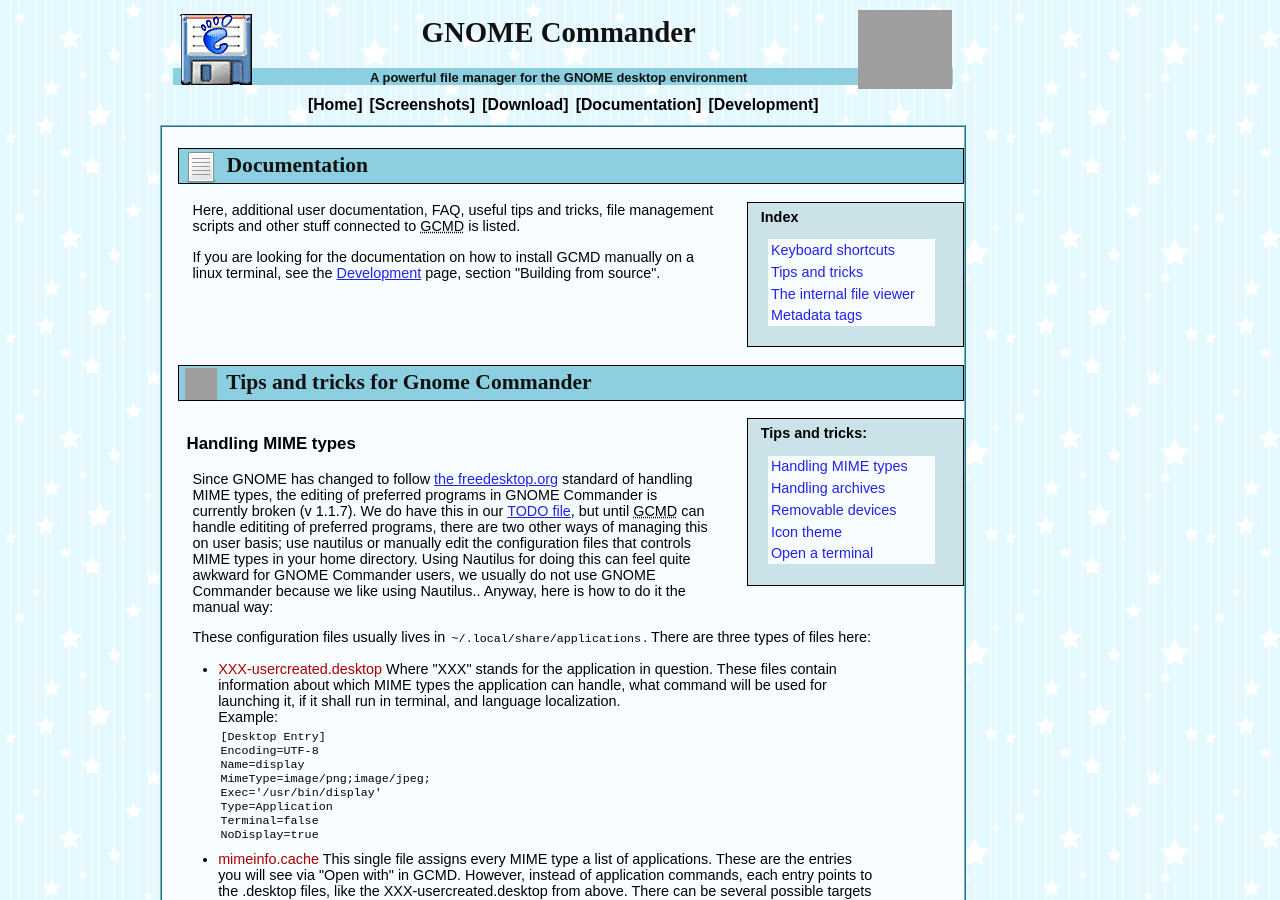
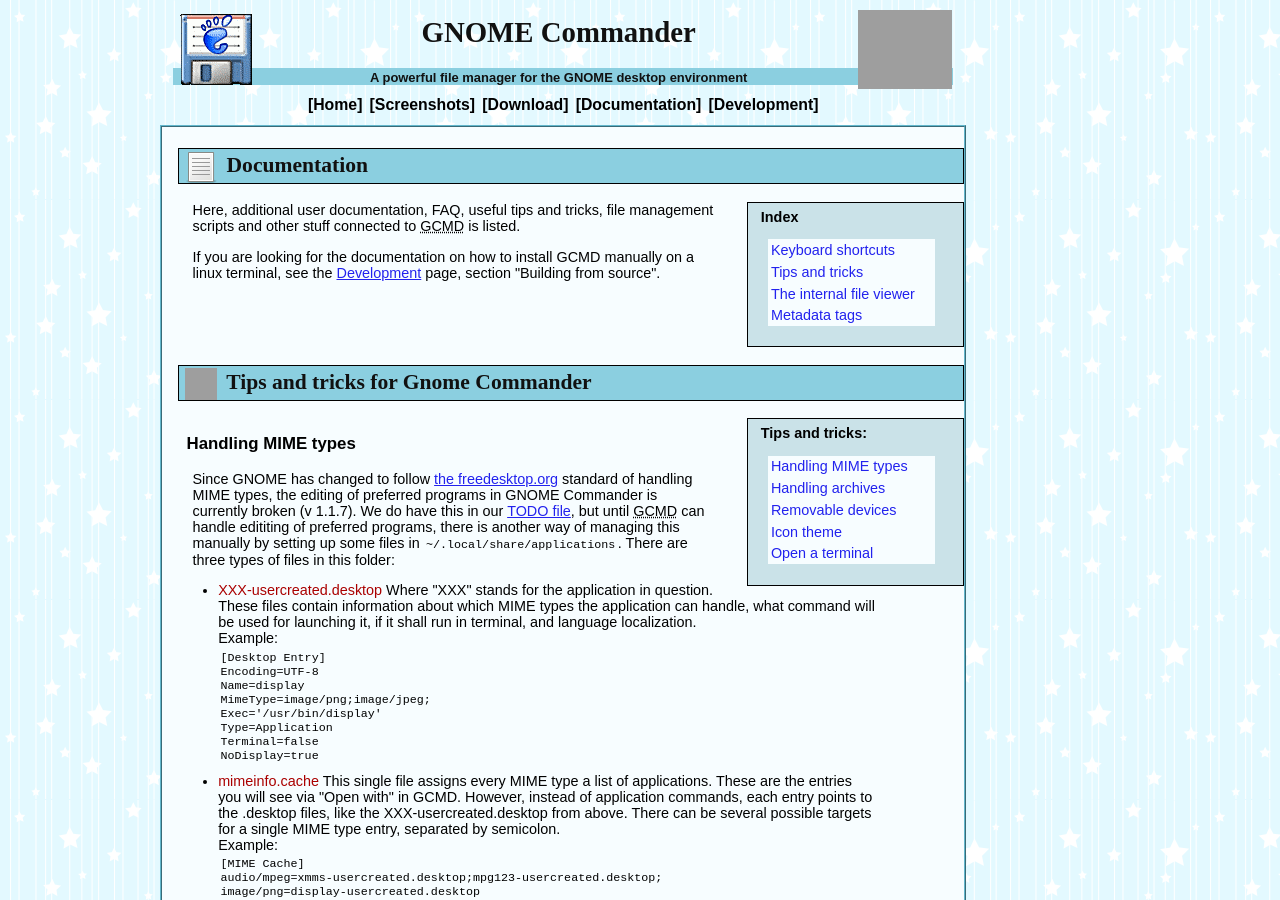
Before and after one commit to gcmd/gcmd.github.io, a Jekyll site: the page doc.html, which Jekyll copies as it is, in a window 1280 px wide and 900 px high. Built offline with Jekyll 4.4.1, drawn with Linux system fonts in a browser that asks for light colours; grey boxes are pictures that could not be loaded.

Commit message:
Simplified the MIME handling part in the online documentation

```diff
--- a/doc.html
+++ b/doc.html
@@ -63,12 +63,8 @@
 broken (v 1.1.7). We do have this in our
 <a href="https://gitlab.gnome.org/GNOME/gnome-commander/raw/master/TODO">TODO file</a>,
 but until <abbr title="GNOME Commander">GCMD</abbr> can handle edititing of preferred programs, there
-are two other ways of managing this on user basis; use nautilus or manually edit the configuration
-files that controls MIME types in your home directory. Using Nautilus for doing this can feel quite
-awkward for GNOME Commander users, we usually do not use GNOME Commander because we like using Nautilus..
-Anyway, here is how to do it the manual way:</p>
-<p>These configuration files  usually lives in <code>~/.local/share/applications</code>.
-There are three types of files here:</p>
+is another way of managing this manually by setting up some files in <code>~/.local/share/applications</code>.
+There are three types of files in this folder:</p>
 <ul>
 <li><span>XXX-usercreated.desktop</span> Where "XXX" stands for the application in question.
 These files contain information about which MIME types the application can handle, what command
```
